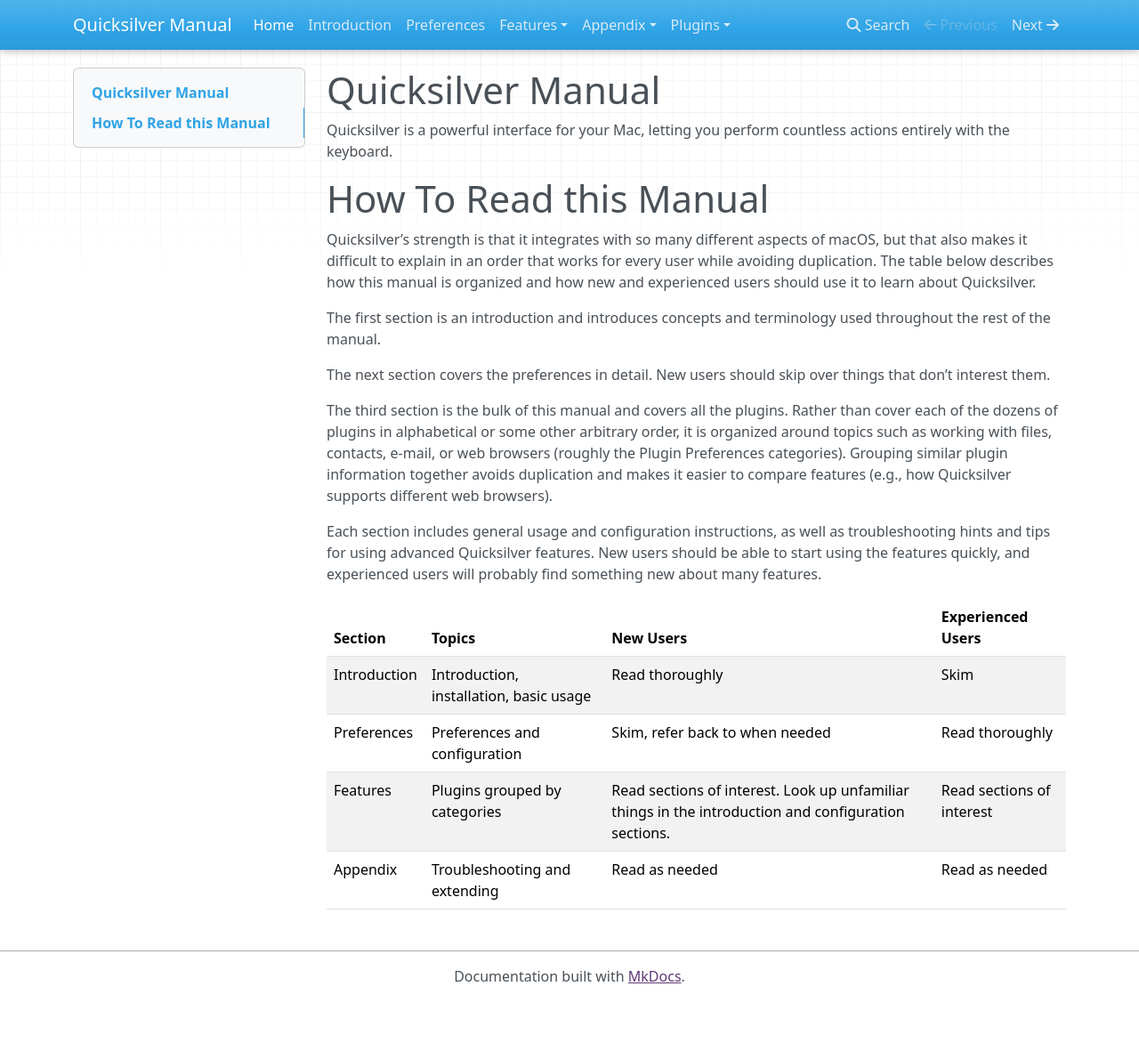
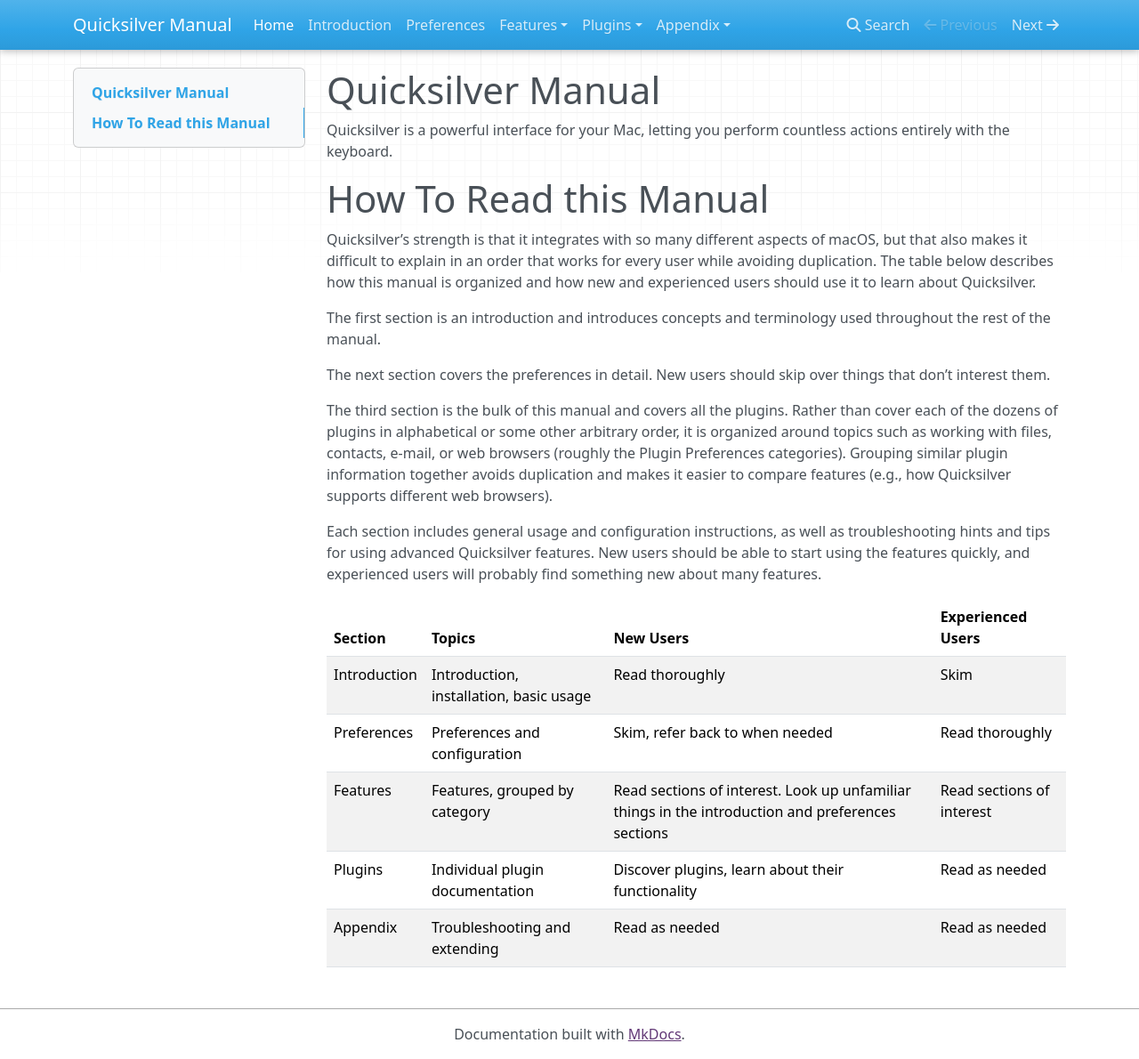
Before and after one commit to quicksilver/manual, an MkDocs documentation site: the page built from docs/index.md, in a window 1280 px wide and 1190 px high. Shown: the whole window at 89% size. Built offline with MkDocs 1.6.1, drawn with Linux system fonts in a browser that asks for light colours; nearby versions of some CDN libraries; old or Windows-style settings are respelled for this version of MkDocs.

Commit message:
Add summary to index table

```diff
--- a/docs/index.md
+++ b/docs/index.md
@@ -15,8 +15,9 @@
 Each section includes general usage and configuration instructions, as well as troubleshooting hints and tips for using advanced Quicksilver features. New users should be able to start using the features quickly, and experienced users will probably find something new about many features.
 
 | Section | Topics | New Users | Experienced Users |
-| ---- | ------ | --------- | ----------------- |
+| ------- | ------ | --------- | ----------------- |
 | Introduction | Introduction, installation, basic usage | Read thoroughly | Skim |
 | Preferences | Preferences and configuration | Skim, refer back to when needed | Read thoroughly |
-| Features | Plugins grouped by categories | Read sections of interest. Look up unfamiliar things in the introduction and configuration sections. | Read sections of interest |
+| Features | Features, grouped by category | Read sections of interest. Look up unfamiliar things in the introduction and preferences sections | Read sections of interest |
+| Plugins | Individual plugin documentation | Discover plugins, learn about their functionality | Read as needed |
 | Appendix | Troubleshooting and extending | Read as needed | Read as needed |
--- a/mkdocs.yml
+++ b/mkdocs.yml
@@ -21,12 +21,6 @@
   - Images.md
   - System.md
   - Development.md
-- Appendix:
-  - FAQ.md
-  - Troubleshooting.md
-  - Extending Quicksilver.md
-  - Random Notes.md
-  - Style Guide.md
 - Plugins:
   - 1Password: plugins/onepassword.md
   - Abracadabra Triggers: plugins/gesturetriggers.md
@@ -101,4 +95,10 @@
   - iPhoto: plugins/iphoto.md
   - iTerm2: plugins/iterm2.md
   - iTunes: plugins/itunes.md
+- Appendix:
+  - FAQ.md
+  - Troubleshooting.md
+  - Extending Quicksilver.md
+  - Random Notes.md
+  - Style Guide.md
 site_name: Quicksilver Manual
```
